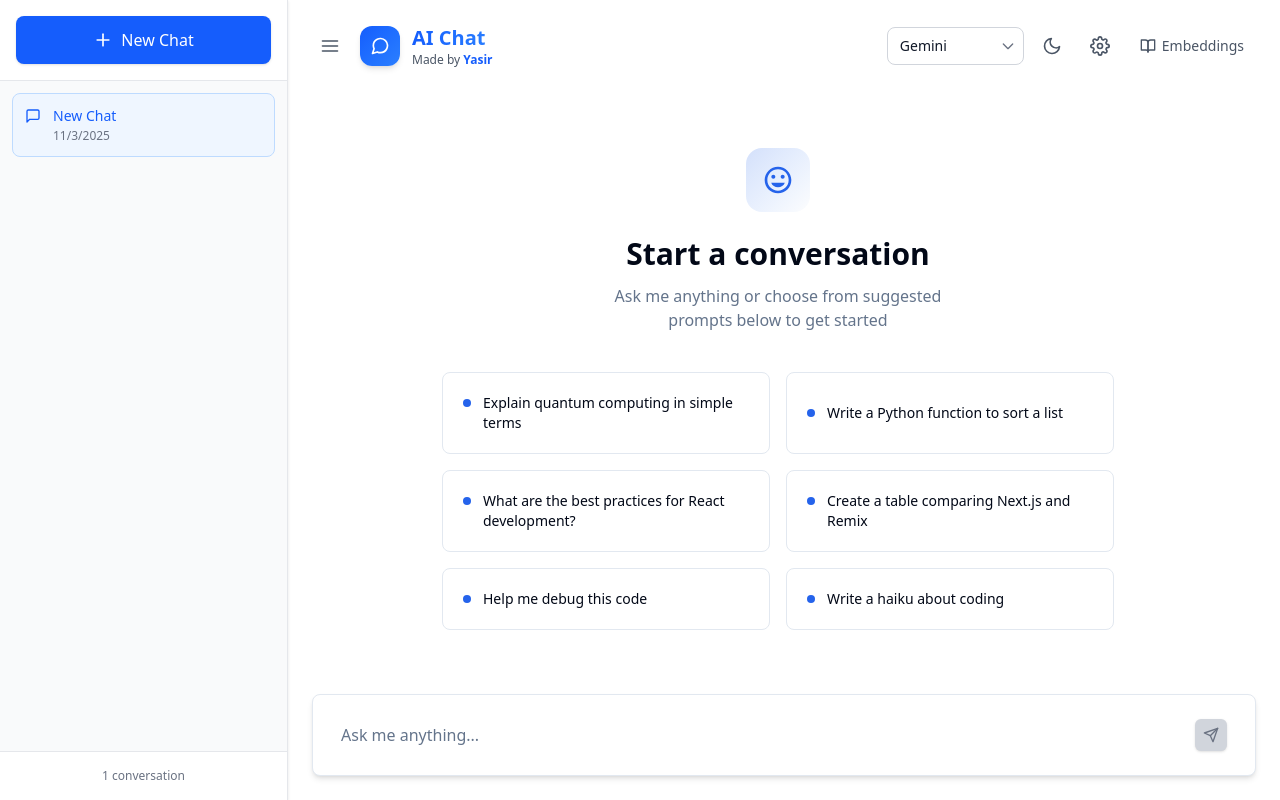
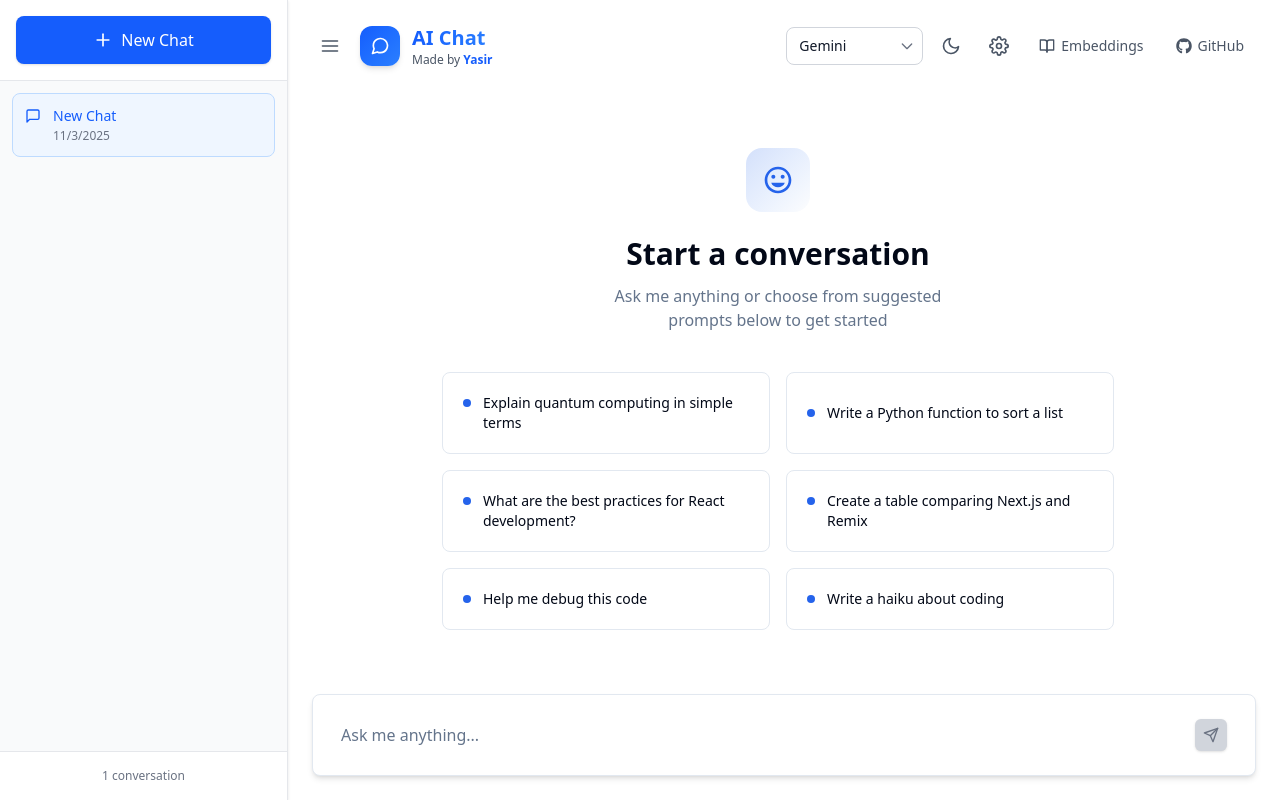
Before and after one commit to itsyasirkhandev/chatbot, a Next.js app: page / in a window 1280 px wide. Built offline with nearby package versions, Linux system fonts and the light colour scheme.

Commit message:
add github link

```diff
--- a/app/components/Header.tsx
+++ b/app/components/Header.tsx
@@ -1,6 +1,7 @@
 'use client';
 
 import { FiSettings, FiTrash2, FiBookOpen, FiMessageCircle, FiMenu, FiSun, FiMoon } from 'react-icons/fi';
+import { FaGithub } from 'react-icons/fa';
 
 interface HeaderProps {
   provider: 'gemini' | 'huggingface' | 'deepseek';
@@ -136,6 +137,18 @@ export function Header({
             <FiBookOpen className="w-4 h-4" />
             <span className="hidden sm:inline">Embeddings</span>
           </a>
+
+          <a
+            href="https://github.com/itsyasirkhandev/chatbot"
+            target="_blank"
+            rel="noopener noreferrer"
+            className="px-3 py-2 rounded-lg text-sm font-medium text-gray-600 dark:text-gray-400 hover:text-gray-900 dark:hover:text-gray-200 hover:bg-gray-100 dark:hover:bg-gray-800/60 transition-all duration-200 flex items-center gap-1.5"
+            title="GitHub Repository"
+            aria-label="Open GitHub repository"
+          >
+            <FaGithub className="w-4 h-4" />
+            <span className="hidden sm:inline">GitHub</span>
+          </a>
         </div>
       </div>
     </header>
```
